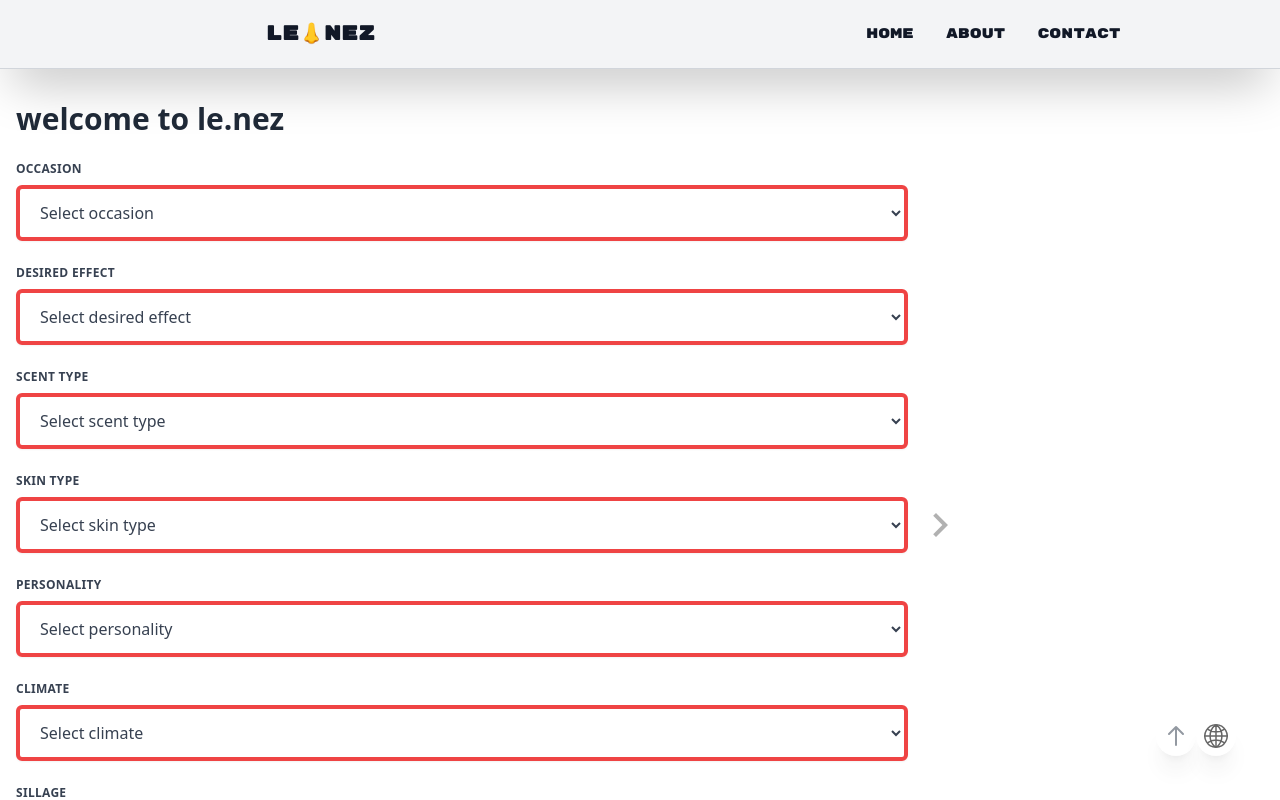
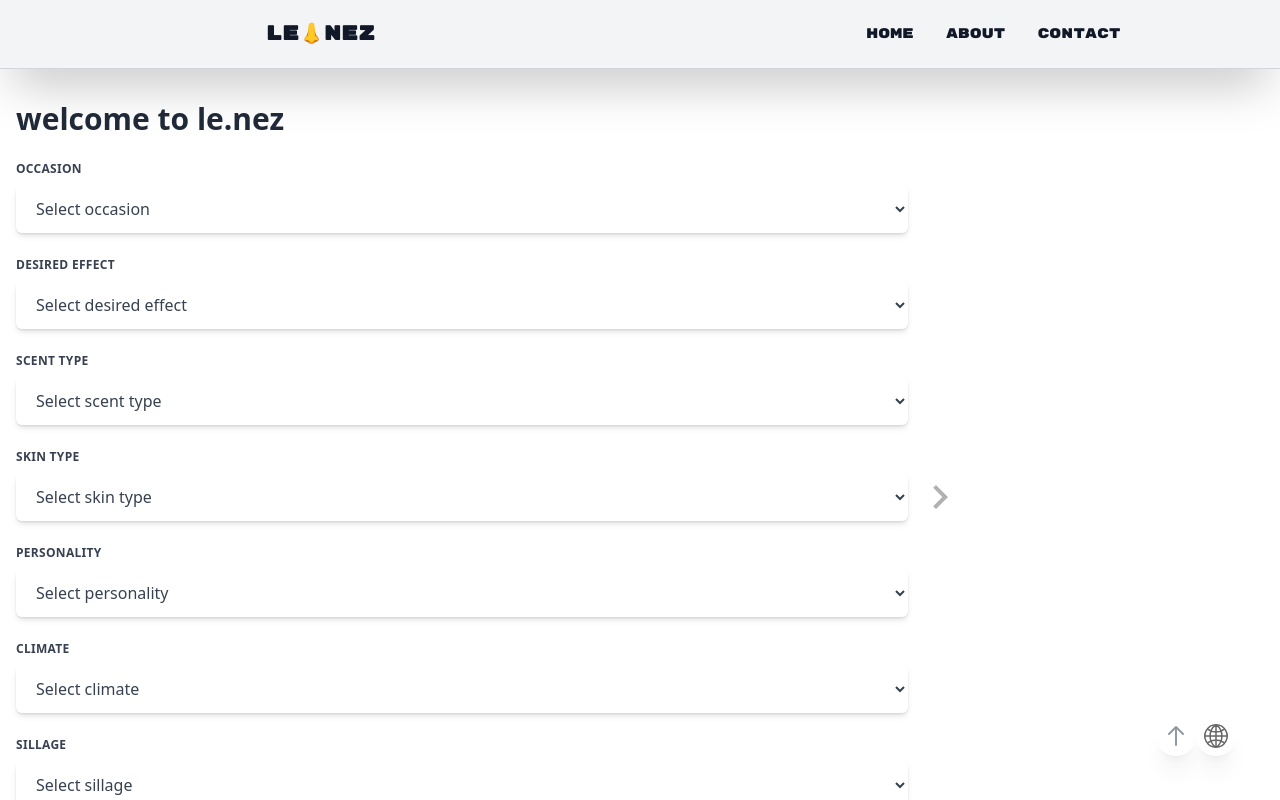
Before and after one commit to fizzleRaider7645/le.nez, a React (Create React App) app: page / in a window 1280 px wide. Shown: the top 800 px of the page. Built offline with nearby package versions, Linux system fonts and the light colour scheme.

Commit message:
update form error ui

```diff
--- a/src/ui/atoms/Dropdown/index.tsx
+++ b/src/ui/atoms/Dropdown/index.tsx
@@ -1,15 +1,22 @@
+import { useContext } from "react";
 import { useIntl } from "react-intl";
+import { FormContext } from "../../patterns/Form";
 import { FormStateToValidate } from "../../patterns/Form/types";
 import { Props } from "./types";
 
 function Dropdown({ options, onChange, value, label }: Props) {
   const { formatMessage } = useIntl();
+  const {
+    formState: { hasError },
+    dispatch,
+  } = useContext(FormContext);
   const id = label?.toLowerCase() as keyof FormStateToValidate;
   const formattedLabel = formatMessage({ id });
   const selectLabel =
     formatMessage({ id: "select" }).charAt(0).toUpperCase() +
     formatMessage({ id: "select" }).slice(1);
   const optionDefaultLabel = `${selectLabel} ${formattedLabel}`;
+  const shouldRenderErrorRing = hasError && !value.length;
 
   return (
     <div className='mb-6'>
@@ -22,12 +29,15 @@ function Dropdown({ options, onChange, value, label }: Props) {
       <div className='relative rounded-md shadow-sm'>
         <select
           className={`block w-full bg-white text-gray-700 rounded-md py-3 px-4 mb-3 leading-tight focus:outline-none ${
-            true // update this
+            shouldRenderErrorRing
               ? "border-4 border-solid border-red-500"
               : "focus:ring-2 focus:ring-yellow-400 shadow-md"
           }`}
           id={formattedLabel}
-          value={value || ""}
+          value={value}
+          onClick={() =>
+            dispatch({ type: "UPDATE_FORM_HAS_ERROR", payload: false })
+          }
           onChange={onChange}
         >
           <option value='' disabled className='text-black'>
--- a/src/ui/patterns/Form/index.tsx
+++ b/src/ui/patterns/Form/index.tsx
@@ -4,14 +4,6 @@ import { validateForm } from "./helpers";
 import reducer, { initialState } from "./reducer";
 import { SelectionInputs, TextInputs } from "./subomponents";
 import { FormAction, FormArrowProps, FormState } from "./types";
-
-export const FormContext = createContext<{
-  formState: FormState;
-  dispatch: React.Dispatch<FormAction>;
-}>({
-  formState: initialState,
-  dispatch: () => {},
-});
 
 const Arrow = ({ directionOverride, step, steps }: FormArrowProps) => {
   const isLastStep = step === steps.length - 1;
@@ -36,6 +28,14 @@ const Arrow = ({ directionOverride, step, steps }: FormArrowProps) => {
     </div>
   );
 };
+
+export const FormContext = createContext<{
+  formState: FormState;
+  dispatch: React.Dispatch<FormAction>;
+}>({
+  formState: initialState,
+  dispatch: () => {},
+});
 
 function Form() {
   const steps = [
```
